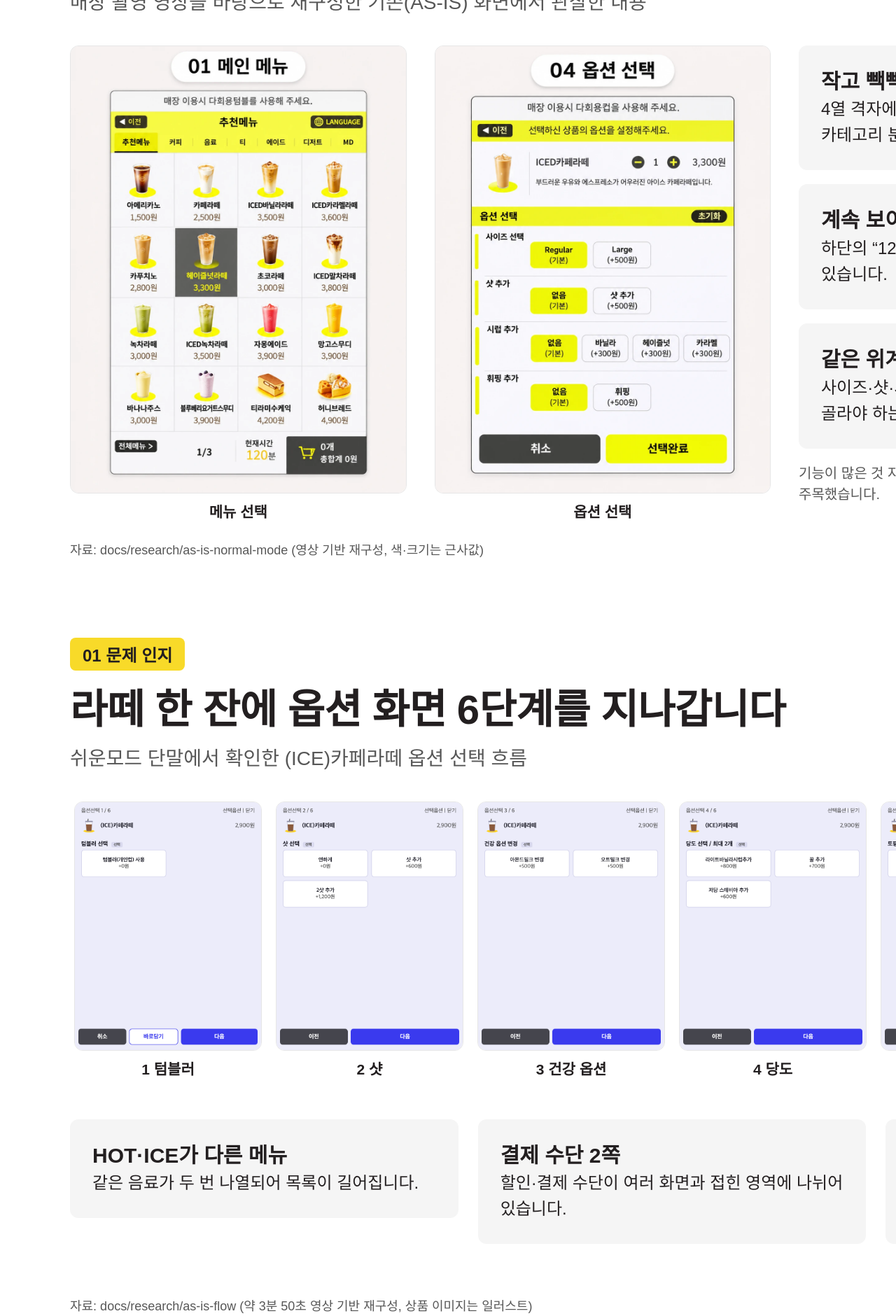
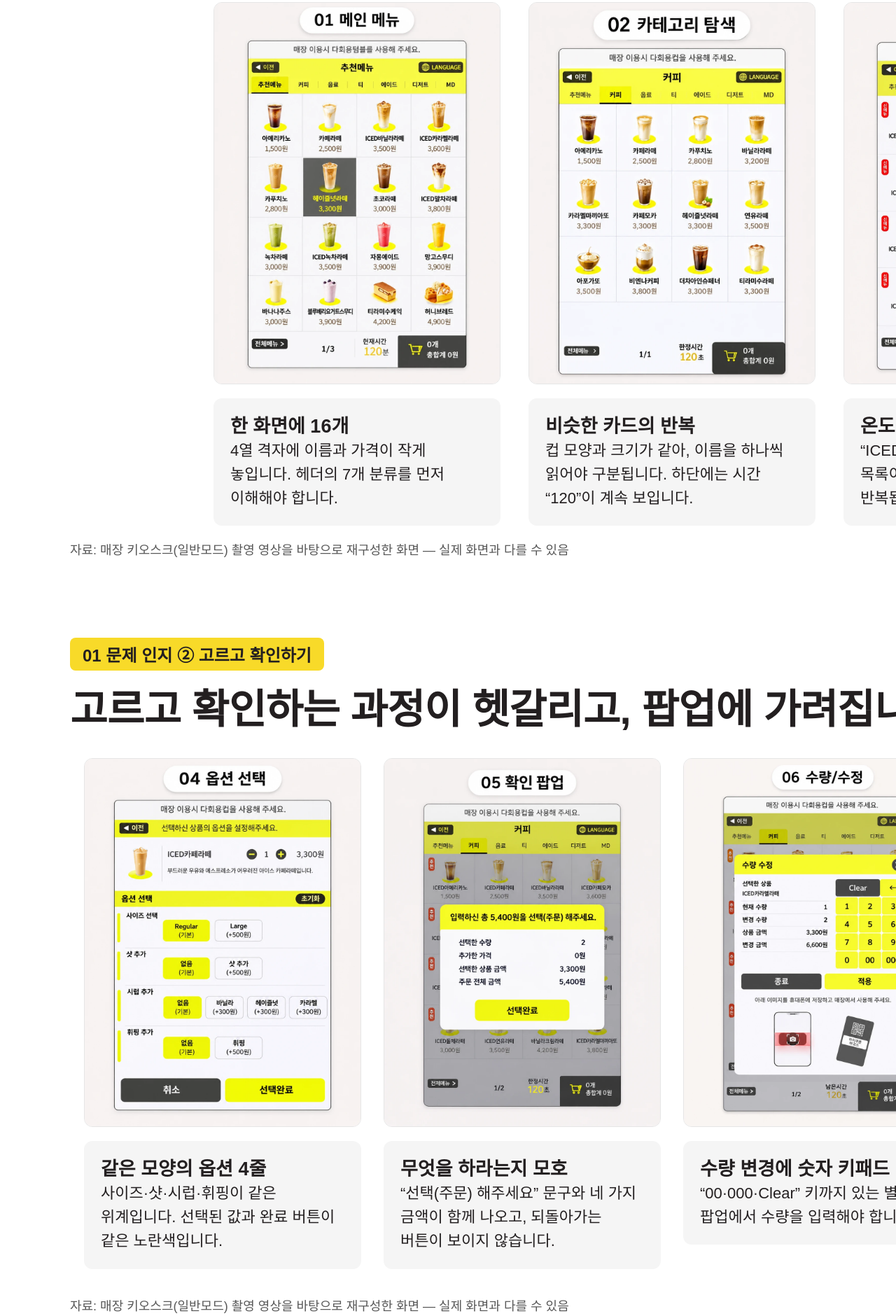
Before and after one commit to forethinkfi/HK06_UXPRESSO, a website: page docs/presentation/deck/deck.html in a window 1280 px wide. Shown: the part 1329-3209 px from the top of the page at 70% size. Drawn offline with Linux system fonts and the light colour scheme.

Commit message:
Rebuild presentation problem pages from the normal-mode screens
Drop the blue easy-mode mockups and update the problem definition and comparison table to match.

Co-Authored-By: Claude Sonnet 5.5 <noreply@anthropic.com>

```diff
--- a/docs/presentation/deck/deck.html
+++ b/docs/presentation/deck/deck.html
@@ -54,41 +54,48 @@ td b{font-weight:700}
 
 <!-- 2 문제 인지 ① -->
 <section>
-  <span class="tag">01 문제 인지</span>
-  <h2>주문하려면 키오스크의 구조부터 익혀야 합니다</h2>
-  <p class="lead">매장 촬영 영상을 바탕으로 재구성한 기존(AS-IS) 화면에서 관찰한 내용</p>
-  <div class="body">
-    <figure><img class="shot" src="../../research/as-is-normal-mode/screens/01-main-menu.png" style="height:640px" alt="기존 메뉴 화면"><figcaption>메뉴 선택</figcaption></figure>
-    <figure><img class="shot" src="../../research/as-is-normal-mode/screens/04-option.png" style="height:640px" alt="기존 옵션 화면"><figcaption>옵션 선택</figcaption></figure>
-    <div class="col">
-      <div class="card"><h3>작고 빽빽한 메뉴</h3><p>4열 격자에 이름·가격이 작게 놓이고, 원하는 메뉴를 찾으려면 카테고리 분류를 먼저 알아야 합니다.</p></div>
-      <div class="card"><h3>계속 보이는 남은 시간</h3><p>하단의 “120” 시간 표시는 전체 주문 제한 시간처럼 읽힐 수 있습니다.</p></div>
-      <div class="card"><h3>같은 위계로 나열된 선택지</h3><p>사이즈·샷·시럽·휘핑이 비슷한 모양으로 이어져 무엇을 꼭 골라야 하는지 구분하기 어렵습니다.</p></div>
-      <p class="note">기능이 많은 것 자체를 문제로 보지 않았습니다. 정보를 이해하고 고르는 방식에 주목했습니다.</p>
+  <span class="tag">01 문제 인지 ① 메뉴 찾기</span>
+  <h2>원하는 메뉴를 찾기까지 읽어야 할 것이 많습니다</h2>
+  <div class="row" style="margin-top:32px;gap:40px">
+    <div style="width:410px;display:flex;flex-direction:column;gap:20px">
+      <img class="shot" src="img/asis-01.webp" style="width:410px" alt="기존 메인 메뉴">
+      <div class="card" style="padding:22px 24px"><h3 style="font-size:27px">한 화면에 16개</h3><p style="font-size:22px">4열 격자에 이름과 가격이 작게 놓입니다. 헤더의 7개 분류를 먼저 이해해야 합니다.</p></div>
+    </div>
+    <div style="width:410px;display:flex;flex-direction:column;gap:20px">
+      <img class="shot" src="img/asis-02.webp" style="width:410px" alt="기존 카테고리 탐색">
+      <div class="card" style="padding:22px 24px"><h3 style="font-size:27px">비슷한 카드의 반복</h3><p style="font-size:22px">컵 모양과 크기가 같아, 이름을 하나씩 읽어야 구분됩니다. 하단에는 시간 “120”이 계속 보입니다.</p></div>
+    </div>
+    <div style="width:410px;display:flex;flex-direction:column;gap:20px">
+      <img class="shot" src="img/asis-03.webp" style="width:410px" alt="기존 음료 선택">
+      <div class="card" style="padding:22px 24px"><h3 style="font-size:27px">온도가 메뉴 이름에</h3><p style="font-size:22px">“ICED”가 붙은 메뉴를 따로 나열해 목록이 길어지고, 이름 앞부분이 반복됩니다.</p></div>
     </div>
   </div>
-  <div class="foot"><span>자료: docs/research/as-is-normal-mode (영상 기반 재구성, 색·크기는 근사값)</span><span>2 / 10</span></div>
+  <div class="foot"><span>자료: 매장 키오스크(일반모드) 촬영 영상을 바탕으로 재구성한 화면 — 실제 화면과 다를 수 있음</span><span>2 / 10</span></div>
 </section>
 
 <!-- 3 문제 인지 ② -->
 <section>
-  <span class="tag">01 문제 인지</span>
-  <h2>라떼 한 잔에 옵션 화면 6단계를 지나갑니다</h2>
-  <p class="lead">쉬운모드 단말에서 확인한 (ICE)카페라떼 옵션 선택 흐름</p>
-  <div class="row" style="margin-top:40px;gap:20px">
-    <figure><img class="shot" src="../../research/as-is-flow/screens/13-option-1-latte.png" style="width:268px" alt=""><figcaption>1 텀블러</figcaption></figure>
-    <figure><img class="shot" src="../../research/as-is-flow/screens/14-option-2-shot.png" style="width:268px" alt=""><figcaption>2 샷</figcaption></figure>
-    <figure><img class="shot" src="../../research/as-is-flow/screens/15-option-3-health.png" style="width:268px" alt=""><figcaption>3 건강 옵션</figcaption></figure>
-    <figure><img class="shot" src="../../research/as-is-flow/screens/16-option-4-sweet.png" style="width:268px" alt=""><figcaption>4 당도</figcaption></figure>
-    <figure><img class="shot" src="../../research/as-is-flow/screens/17-option-5-topping.png" style="width:268px" alt=""><figcaption>5 토핑</figcaption></figure>
-    <figure><img class="shot" src="../../research/as-is-flow/screens/18-option-6-last.png" style="width:268px" alt=""><figcaption>6 선택 완료</figcaption></figure>
+  <span class="tag">01 문제 인지 ② 고르고 확인하기</span>
+  <h2>고르고 확인하는 과정이 헷갈리고, 팝업에 가려집니다</h2>
+  <div class="row" style="margin-top:32px;gap:32px">
+    <div style="width:396px;display:flex;flex-direction:column;gap:20px">
+      <img class="shot" src="img/asis-04.png" style="width:396px" alt="기존 옵션 선택">
+      <div class="card" style="padding:22px 24px"><h3 style="font-size:27px">같은 모양의 옵션 4줄</h3><p style="font-size:22px">사이즈·샷·시럽·휘핑이 같은 위계입니다. 선택된 값과 완료 버튼이 같은 노란색입니다.</p></div>
+    </div>
+    <div style="width:396px;display:flex;flex-direction:column;gap:20px">
+      <img class="shot" src="img/asis-05.png" style="width:396px" alt="기존 확인 팝업">
+      <div class="card" style="padding:22px 24px"><h3 style="font-size:27px">무엇을 하라는지 모호</h3><p style="font-size:22px">“선택(주문) 해주세요” 문구와 네 가지 금액이 함께 나오고, 되돌아가는 버튼이 보이지 않습니다.</p></div>
+    </div>
+    <div style="width:396px;display:flex;flex-direction:column;gap:20px">
+      <img class="shot" src="img/asis-06.png" style="width:396px" alt="기존 수량 수정">
+      <div class="card" style="padding:22px 24px"><h3 style="font-size:27px">수량 변경에 숫자 키패드</h3><p style="font-size:22px">“00·000·Clear” 키까지 있는 별도 팝업에서 수량을 입력해야 합니다.</p></div>
+    </div>
+    <div style="width:396px;display:flex;flex-direction:column;gap:20px">
+      <img class="shot" src="img/asis-07.png" style="width:396px" alt="기존 적립번호 입력">
+      <div class="card" style="padding:22px 24px"><h3 style="font-size:27px">화면을 덮는 팝업</h3><p style="font-size:22px">주문 내용이 가려진 채 번호를 입력해, 지금 어느 단계인지 알기 어렵습니다.</p></div>
+    </div>
   </div>
-  <div class="row" style="margin-top:56px;gap:28px">
-    <div class="card" style="flex:1"><h3>HOT·ICE가 다른 메뉴</h3><p>같은 음료가 두 번 나열되어 목록이 길어집니다.</p></div>
-    <div class="card" style="flex:1"><h3>결제 수단 2쪽</h3><p>할인·결제 수단이 여러 화면과 접힌 영역에 나뉘어 있습니다.</p></div>
-    <div class="card" style="flex:1"><h3>잦은 팝업과 단계 이동</h3><p>묻고 고르는 화면이 이어져 지금 어디쯤인지 알기 어렵습니다.</p></div>
-  </div>
-  <div class="foot"><span>자료: docs/research/as-is-flow (약 3분 50초 영상 기반 재구성, 상품 이미지는 일러스트)</span><span>3 / 10</span></div>
+  <div class="foot"><span>자료: 매장 키오스크(일반모드) 촬영 영상을 바탕으로 재구성한 화면 — 실제 화면과 다를 수 있음</span><span>3 / 10</span></div>
 </section>
 
 <!-- 4 문제 정의 -->
@@ -100,8 +107,8 @@ td b{font-weight:700}
       <table>
         <tr><th style="width:90px">구분</th><th style="width:270px">문제 가설</th><th>고객이 겪는 상황</th></tr>
         <tr><td><b>P01</b></td><td><b>메뉴 탐색</b></td><td>분류 기준을 알아야 원하는 메뉴를 찾을 수 있다</td></tr>
-        <tr><td><b>P02</b></td><td><b>선택의 복잡성</b></td><td>상품·옵션·혜택이 같은 위계라 다음 행동이 헷갈린다</td></tr>
-        <tr><td><b>P03</b></td><td><b>조작 부담</b></td><td>터치만으로 여러 화면을 이동하기 어렵다</td></tr>
+        <tr><td><b>P02</b></td><td><b>선택의 복잡성</b></td><td>옵션과 버튼이 비슷하게 보여 무엇을 해야 할지 헷갈린다</td></tr>
+        <tr><td><b>P03</b></td><td><b>조작 부담</b></td><td>작은 항목을 고르고 팝업과 키패드를 오가기 어렵다</td></tr>
         <tr><td><b>P04</b></td><td><b>시간 압박</b></td><td>남은 시간 표시 때문에 충분히 읽고 고민하지 못한다</td></tr>
         <tr><td><b>P05</b></td><td><b>오류 복구</b></td><td>실수·결제 실패 때 주문을 유지한 채 되돌리기 어렵다</td></tr>
       </table>
@@ -228,10 +235,11 @@ td b{font-weight:700}
       <table>
         <tr><th>비교 항목</th><th>기존 화면에서 관찰</th><th>개선안</th><th>기대 효과 (가설)</th></tr>
         <tr><td><b>주문 입력</b></td><td>터치 중심</td><td>터치 + 음성(모의)</td><td>조작·탐색 부담 감소</td></tr>
-        <tr><td><b>옵션 선택</b></td><td>6단계 (쉬운모드)</td><td>상세 한 화면</td><td>선택 오류 감소</td></tr>
-        <tr><td><b>HOT·ICE</b></td><td>별도 메뉴</td><td>한 상품에서 온도 선택</td><td>탐색 시간 감소</td></tr>
-        <tr><td><b>결제 수단</b></td><td>2쪽으로 나뉨</td><td>한 화면 5열</td><td>수단 발견 향상</td></tr>
-        <tr><td><b>시간 표시</b></td><td>남은 시간 상시 표시</td><td>안내 + 시간 연장</td><td>심리적 압박 완화</td></tr>
+        <tr><td><b>메뉴 배열</b></td><td>4열, 한 화면 16개</td><td>3열 큰 카드</td><td>탐색 성공률 향상</td></tr>
+        <tr><td><b>온도 선택</b></td><td>ICED 메뉴를 따로 나열</td><td>한 상품에서 온도 선택</td><td>탐색 시간 감소</td></tr>
+        <tr><td><b>옵션·금액</b></td><td>옵션 뒤 확인 팝업</td><td>상세 화면에서 총액 확인</td><td>선택 오류 감소</td></tr>
+        <tr><td><b>수량 수정</b></td><td>팝업의 숫자 키패드</td><td>주문서에서 − / +</td><td>수정 부담 감소</td></tr>
+        <tr><td><b>시간 표시</b></td><td>“120” 상시 표시</td><td>안내 + 시간 연장</td><td>심리적 압박 완화</td></tr>
       </table>
       <p class="note" style="margin-top:18px">화면 구성의 비교이며, 효과는 아직 측정하지 않았습니다.</p>
     </div>
```
Also changed, not shown: docs/presentation/deck/img/asis-01.webp (added), docs/presentation/deck/img/asis-02.webp (added), docs/presentation/deck/img/asis-03.webp (added), docs/presentation/deck/img/asis-04.png (added), docs/presentation/deck/img/asis-05.png (added), docs/presentation/deck/img/asis-06.png (added), docs/presentation/deck/img/asis-07.png (added), 1 other file.
